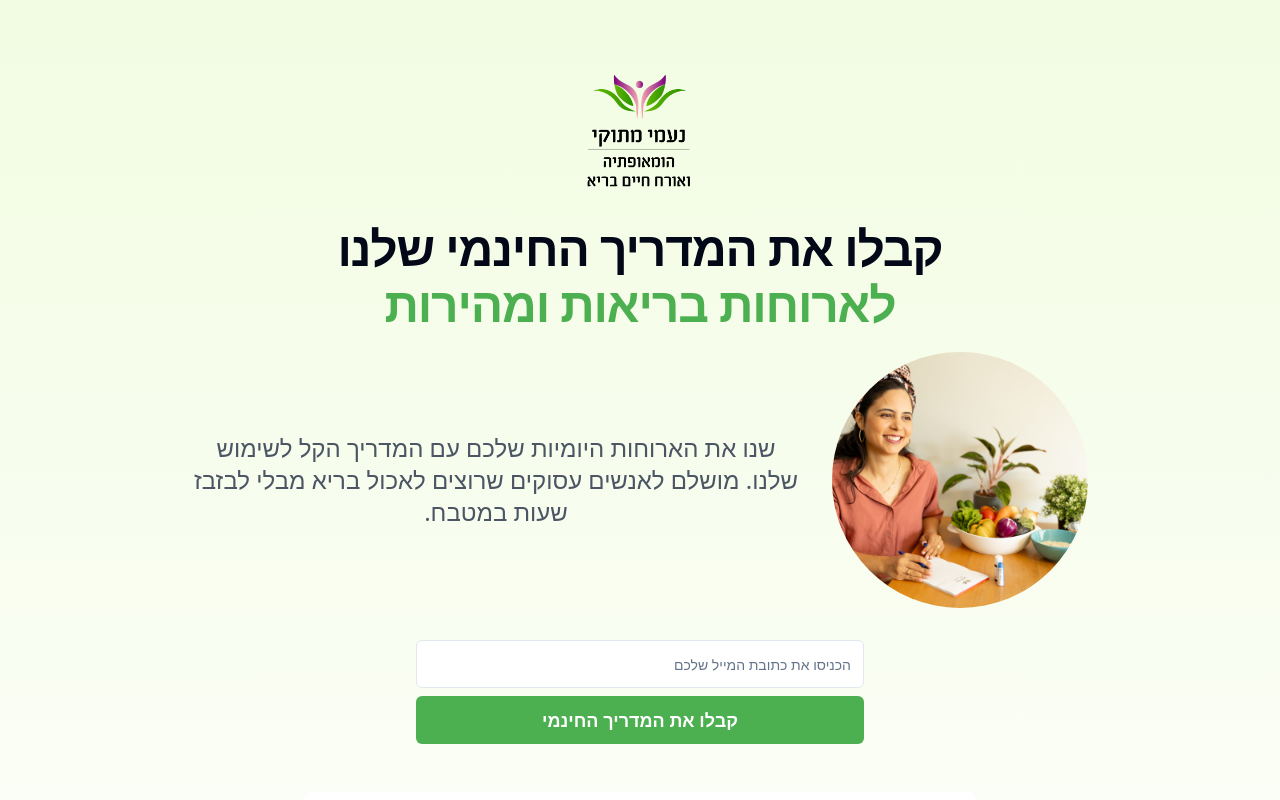
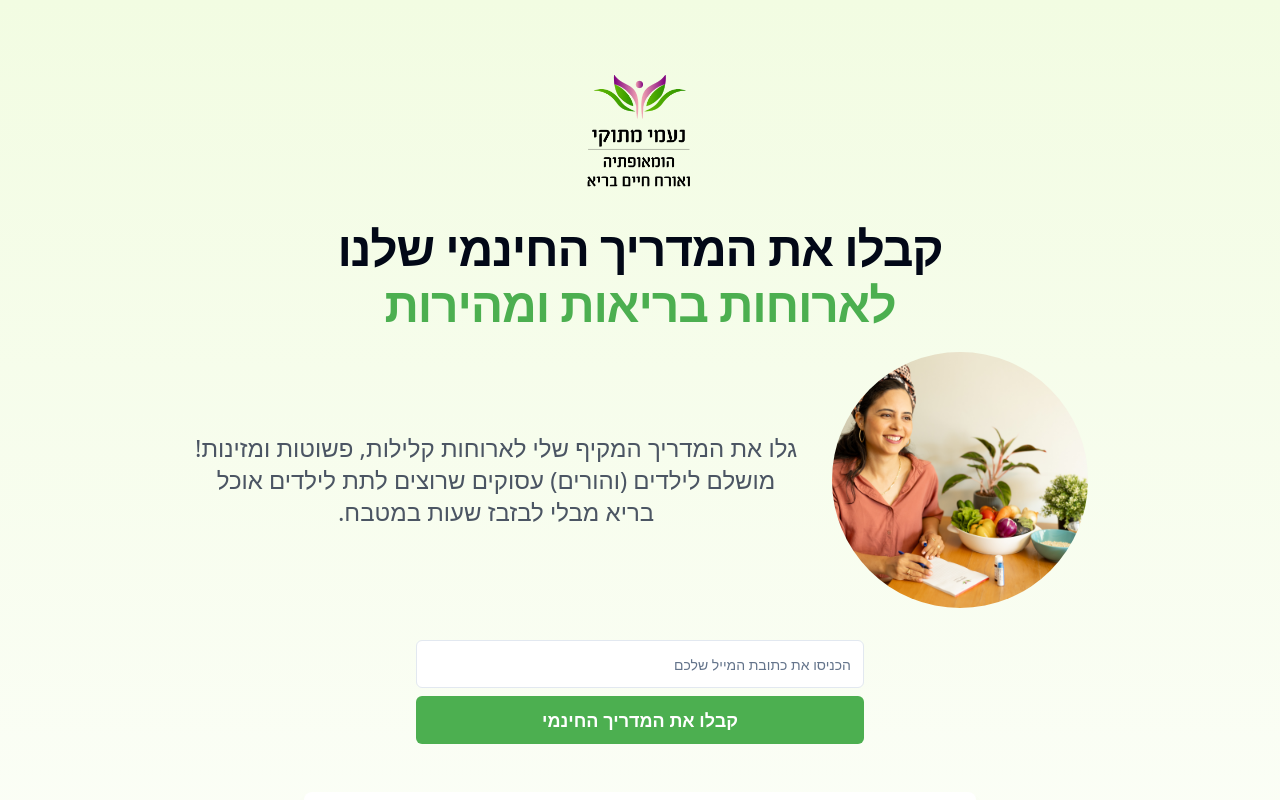
Before and after one commit to neomima1992/healthyemailgift, a React (Vite) app: page / in a window 1280 px wide. Shown: the top 800 px of the page. Built offline with nearby package versions, Linux system fonts and the light colour scheme.

Commit message:
Update text in Index page
Changed the description text in the Index component to provide a new message about the meal guide, emphasizing its suitability for busy families.
[skip gpt_engineer]

```diff
--- a/src/pages/Index.tsx
+++ b/src/pages/Index.tsx
@@ -26,7 +26,7 @@ const Index = () => {
               className="w-64 h-64 object-cover rounded-full"
             />
             <p className="text-xl md:text-2xl text-gray-600 max-w-2xl">
-              שנו את הארוחות היומיות שלכם עם המדריך הקל לשימוש שלנו. מושלם לאנשים עסוקים שרוצים לאכול בריא מבלי לבזבז שעות במטבח.
+              גלו את המדריך המקיף שלי לארוחות קלילות, פשוטות ומזינות! מושלם לילדים (והורים) עסוקים שרוצים לתת לילדים אוכל בריא מבלי לבזבז שעות במטבח.
             </p>
           </div>
 
```
